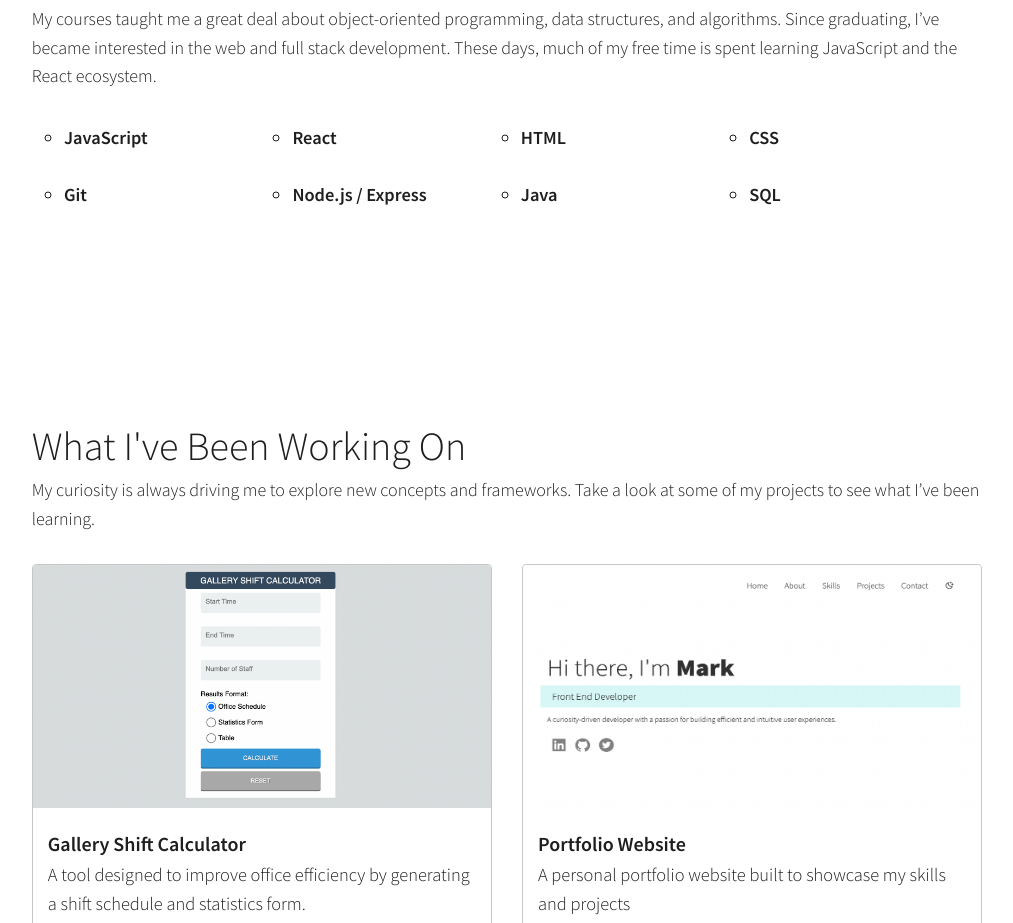
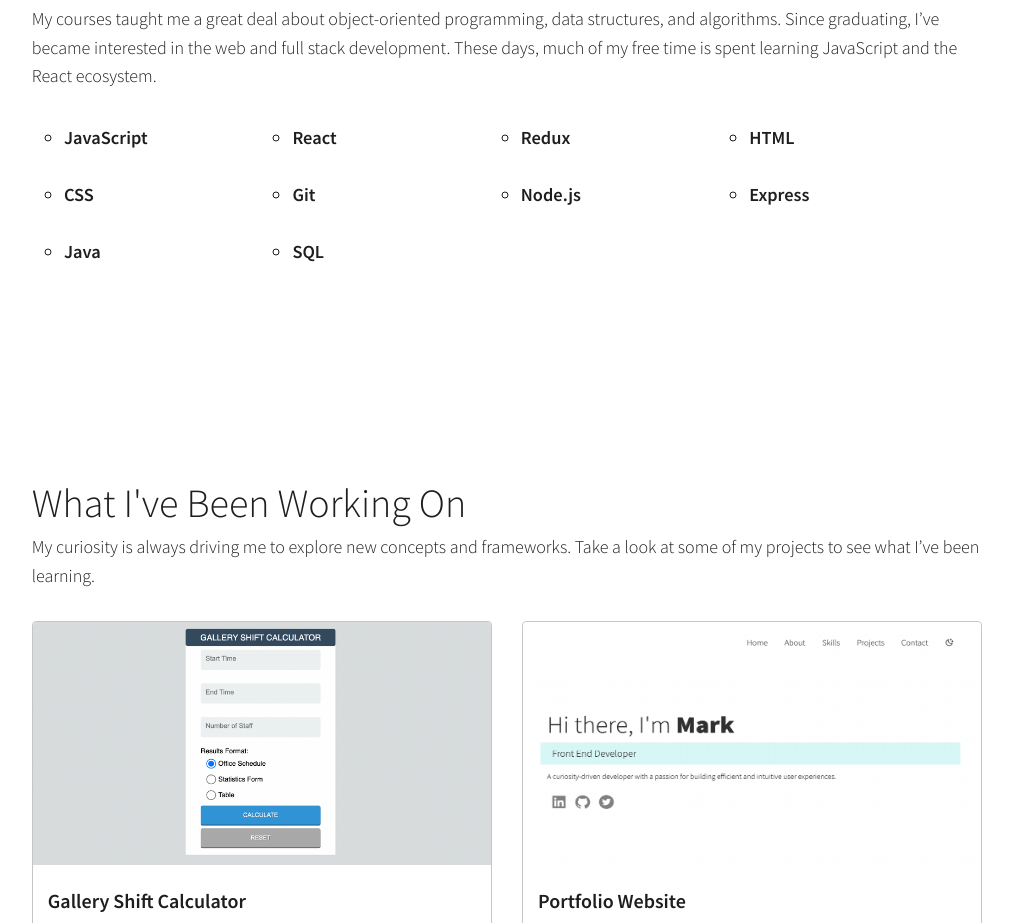
Before and after one commit to markjager13/next-portfolio, a Next.js app: page / in a window 1280 px wide. Shown: the part 1234-2157 px from the top of the page, without its empty margins (133-1146 px from the left). Built offline with nearby package versions, Linux system fonts and the light colour scheme.

Commit message:
edited skills

```diff
--- a/src/components/Skills/Skills.js
+++ b/src/components/Skills/Skills.js
@@ -12,10 +12,12 @@ const Skills = () => {
         <SkillsList>
             <li>JavaScript</li>
             <li>React</li>
+            <li>Redux</li>
             <li>HTML</li>
             <li>CSS</li>
             <li>Git</li>
-            <li>Node.js / Express</li>
+            <li>Node.js</li>
+            <li>Express</li>
             <li>Java</li>
             <li>SQL</li>
         </SkillsList>
```
